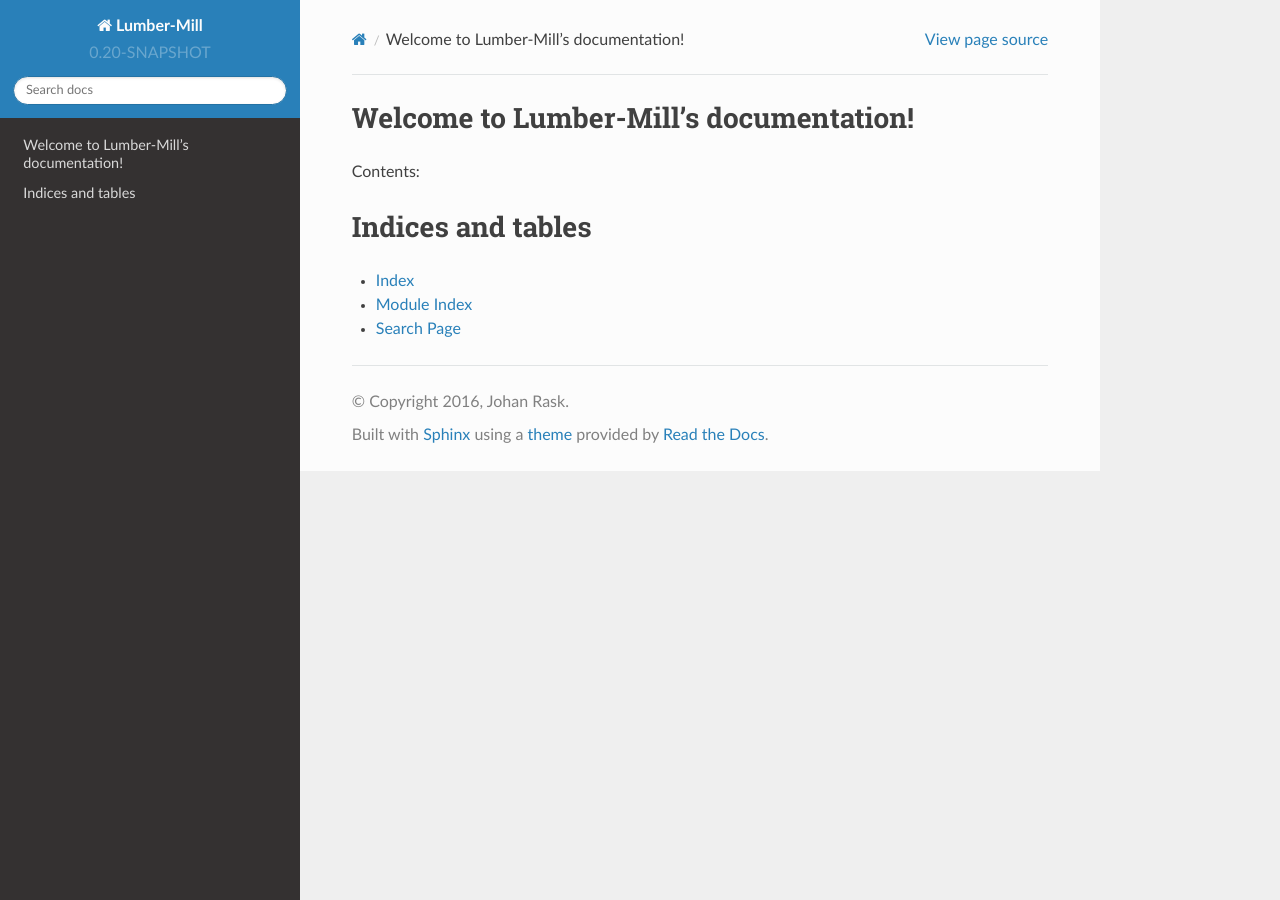
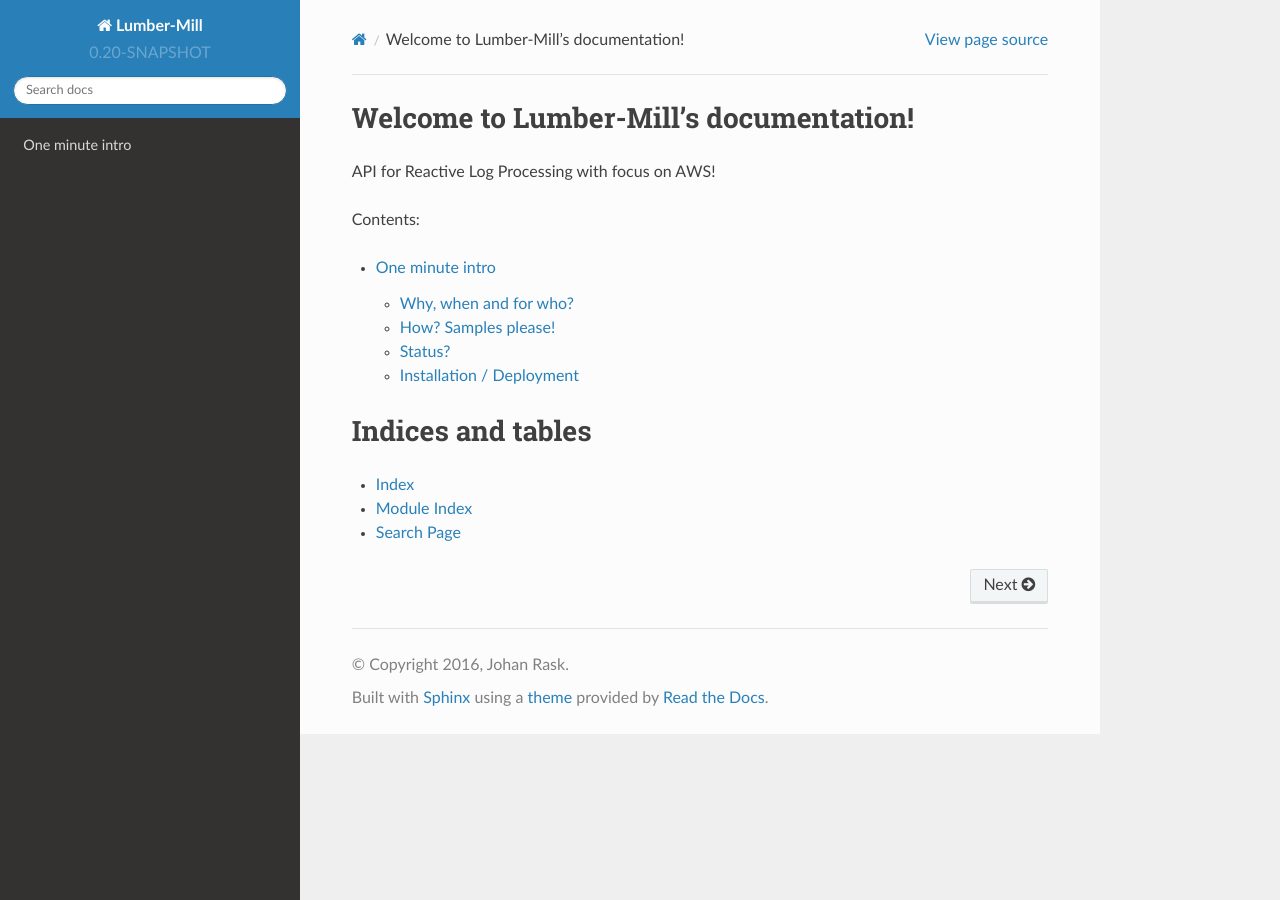
Before and after one commit to sonyxperiadev/lumber-mill, a Sphinx documentation site: the page built from docs/index.rst, in a window 1280 px wide. Built offline with Sphinx 7.4.7 and the Read the Docs theme 2.0.0, drawn with Linux system fonts in a browser that asks for light colours; some of the changed lines change nothing that is shown.

Commit message:
Added one minute intro docs

```diff
--- a/docs/index.rst
+++ b/docs/index.rst
@@ -6,12 +6,15 @@
 Welcome to Lumber-Mill's documentation!
 =======================================
 
+API for Reactive Log Processing with focus on AWS!
+
+
 Contents:
 
 .. toctree::
    :maxdepth: 2
 
-
+   one_minute_intro
 
 Indices and tables
 ==================
--- /dev/null
+++ b/docs/one_minute_intro.rst
@@ -0,0 +1,161 @@
+One minute intro
+===============
+
+Short introduction of the background of Lumber-Mill, why it exists and who it is usable for.
+
+Why, when and for who?
+______________________
+
+**Why did we build it?**
+
+To make a long story short, it started when we wanted to collect our AWS ELB logs on multiple accounts and send to Elasticsearch. This seemed
+like a quite simple task for logstash but we had a pain with it. Except for this, doing custom "stuff" is hard in an off-the-shelf solution.
+After some consideration we decided to implement our own solution for how to collect and process logs (and more) on with focus on AWS.
+
+**What is it?**
+
+So, what is Lumber-Mill? Lumber-Mill is a Reactive (RxJava) API that can be used from any JVM compatible language. Currently Groovy is the best supported
+language but we are considering the best options to make it usable for all jvm languages. We started out implementing our own pipeline similar to
+Logstash with different queues but decided to drop that approach and go all in for Rx instead which we have been really happy about.
+
+Why Java/jvm? It feels like the jvm has the best third-party libraries, support for AWS lambdas and a good fit for our use case where we
+often have high concurrency, io and cpu.
+
+*Some of the features include*
+
+ * AWS Lambda support (Kinesis, S3, Cloudwatch Logs, Cloudtrail)
+ * S3 Get, Put, Delete
+ * Kinesis Producer / Consumer
+ * Grok, Compression, Templating, Base64, Json, Conditionals, Timestamps etc.
+ * Elasticsearch Bulk API (including AWS Elasticsearch Service)
+ * Graphite
+ * InfluxDB
+
+**When should you use it?**
+
+If you run on AWS, you want a simple (not easy) way of collecting your logs. Perhaps you want to run it as AWS Lambdas and connect
+to S3, Kines and/or Cloudwatch Logs.
+
+**Who is it for?**
+
+Lumber-Mill is not designed for the non-programmer, even if he or she is likely to get it to work. Lumber-Mill is designed
+for programmers/devops/SRE etc with a professional programming background but with an emergent interest for devops, monitoring and of course
+log processing!
+
+How? Samples please!
+____________________
+
+**Cloudwatch to Elasticsearch**
+
+This is a complete sample of AWS Lambda that when triggered by Cloudwatch Logs events, it will decode and parse these events and
+send to AWS Elaticsearch Service.
+
+.. code-block:: groovy
+
+    public class DemoEventProcessor extends CloudWatchLogsLambda implements EventProcessor {
+
+        public DemoEventProcessor() {
+            super(this)
+        }
+
+        Observable call(Observable observable) {
+            observable
+
+            // Parse and de-normalize events
+            .compose ( new CloudWatchLogsEventPreProcessor())
+            .flatMap ( addField('type','cloudwatchlogs'))
+            .flatMap ( fingerprint.md5())
+            .buffer (100)
+            .flatMap (
+                AWS.elasticsearch.client (
+                    url:          'https://endpoint',
+                    index_prefix: 'indexname-',
+                    type:         '{type}',
+                    region:       'eu-west-1',
+                    document_id:  '{fingerprint}'
+                )
+            )
+        }
+    }
+
+**S3**
+
+This sample is an AWS Lambda that when triggered by an S3 event it will not only download and parse but will
+also gzip and put the file back on S3 before processing the contents.
+
+.. code-block:: groovy
+
+    Observable call(Observable observable) {
+
+        // Download locally, remove original on completed
+        observable.flatMap (
+            s3.download (
+                bucket: '{bucket_name}',
+                key: '{key}',
+                remove: true
+            )
+        )
+
+        // Compress file since we want compressed files on S3
+        .flatMap (
+            gzip.compress (
+                file: '{s3_download_path}'
+            )
+        )
+
+        // Put compressed file to S3 under processed directory
+        .flatMap (
+            s3.put (
+                bucket: '{bucket_name}',
+                key   : 'processed/{key}.gz',
+                file  : '{gzip_path_compressed}'
+            )
+        )
+
+        // Read each line
+        .flatMap ( file.lines(file: '{s3_download_path}'))
+
+        // Parse lines with grok => json, tag with _grokparsefailure on miss
+        .flatMap (
+            grok.parse (
+                field:        'message',
+                pattern:      '%{AWS_ELB_LOG}',
+                tagOnFailure: true
+            )
+        )
+
+        // Use correct timestamp
+        .flatMap (
+            rename (
+                from: 'timestamp',
+                to  : '@timestamp'
+            )
+        )
+        .flatMap (
+            addField ('type', 'elb')
+        )
+        .flatMap (
+            fingerprint.md5('{message}')
+        )
+        // Buffer to suitable bulk size
+        .buffer(5000)
+        .flatMap (
+           // See Elasticsearch in previous sample or use other output
+        )
+    }
+
+
+Status?
+_______
+
+We use Lumber-Mill extensively to collect and process logs from different AWS accounts to our central system.
+Before release, or even before we put it on master, we usually run it in production for quite some time.
+
+We are currently thinking about the API and what the best approach is to make it as simple to work with and usable from multiple jvm languages.
+Due to that, api:s might feel a bit awkward (well, it can suck) to work with when not using groovy.
+
+
+Installation / Deployment
+_________________________
+
+**TODO**
```
